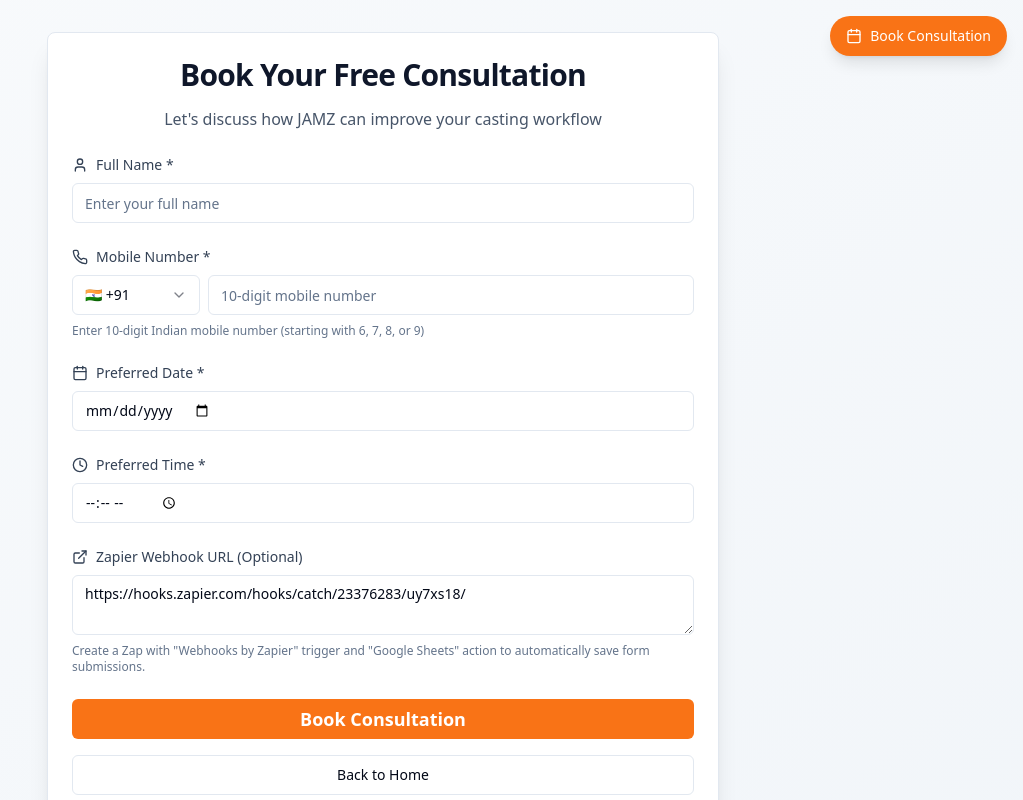
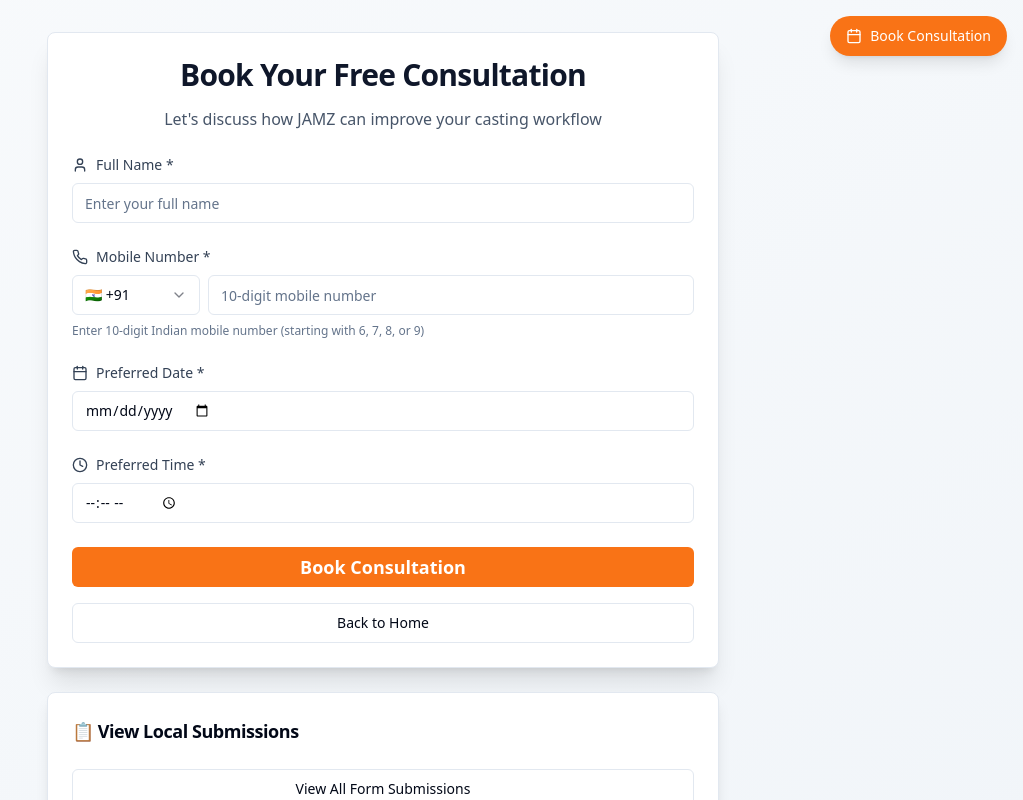
Before and after one commit to Junedweb/casting-flow-ai, a React (Vite) app: page /contact in a window 1280 px wide. Shown: the top 800 px of the page, without its empty margins (257-1280 px from the left). Built offline with nearby package versions, Linux system fonts and the light colour scheme.

Commit message:
Hide Zapier webhook URL
Removed the Zapier webhook URL from the frontend code to prevent exposure.

```diff
--- a/src/pages/Contact.tsx
+++ b/src/pages/Contact.tsx
@@ -4,7 +4,7 @@ import { Input } from "@/components/ui/input";
 import { Textarea } from "@/components/ui/textarea";
 import { Card, CardContent, CardHeader, CardTitle } from "@/components/ui/card";
 import { Select, SelectContent, SelectItem, SelectTrigger, SelectValue } from "@/components/ui/select";
-import { Calendar, Phone, User, Clock, ExternalLink } from "lucide-react";
+import { Calendar, Phone, User, Clock } from "lucide-react";
 import { useNavigate } from "react-router-dom";
 import { useToast } from "@/hooks/use-toast";
 
@@ -14,12 +14,14 @@ const Contact = () => {
     countryCode: "+91",
     phone: "",
     preferredDate: "",
-    preferredTime: "",
-    zapierWebhook: "https://hooks.zapier.com/hooks/catch/23376283/uy7xs18/"
+    preferredTime: ""
   });
   const [isLoading, setIsLoading] = useState(false);
   const navigate = useNavigate();
   const { toast } = useToast();
+
+  // Hidden backend configuration
+  const ZAPIER_WEBHOOK_URL = "https://hooks.zapier.com/hooks/catch/23376283/uy7xs18/";
 
   const validateIndianMobile = (phone: string) => {
     // Indian mobile numbers are 10 digits and start with 6, 7, 8, or 9
@@ -56,10 +58,9 @@ const Contact = () => {
     submissions.push(newSubmission);
     localStorage.setItem('consultationSubmissions', JSON.stringify(submissions));
 
-    // Send to Zapier webhook if provided
-    if (formData.zapierWebhook) {
+    // Send to Zapier webhook
     try {
-        await fetch(formData.zapierWebhook, {
+      await fetch(ZAPIER_WEBHOOK_URL, {
         method: "POST",
         headers: {
           "Content-Type": "application/json",
@@ -88,13 +89,6 @@ const Contact = () => {
         className: "w-full max-w-md mx-auto text-center [&>div]:text-center [&>div]:font-bold [&>div]:text-lg [&>div+div]:font-semibold"
       });
     }
-    } else {
-      toast({
-        title: "🎉 Thanks for your interest!",
-        description: "Welcome to the first step towards the future. Your consultation request has been saved.",
-        className: "w-full max-w-md mx-auto text-center [&>div]:text-center [&>div]:font-bold [&>div]:text-lg [&>div+div]:font-semibold"
-      });
-    }
 
     setIsLoading(false);
     // Reset form
@@ -103,8 +97,7 @@ const Contact = () => {
       countryCode: "+91",
       phone: "",
       preferredDate: "",
-      preferredTime: "",
-      zapierWebhook: formData.zapierWebhook // Keep webhook URL
+      preferredTime: ""
     });
   };
 
@@ -217,23 +210,6 @@ const Contact = () => {
                 />
               </div>
 
-              <div className="space-y-2">
-                <label htmlFor="webhook" className="text-sm font-medium text-slate-700 flex items-center">
-                  <ExternalLink className="w-4 h-4 mr-2" />
-                  Zapier Webhook URL (Optional)
-                </label>
-                <Textarea
-                  id="webhook"
-                  value={formData.zapierWebhook}
-                  onChange={(e) => handleInputChange("zapierWebhook", e.target.value)}
-                  placeholder="Paste your Zapier webhook URL here to save submissions to Google Sheets"
-                  className="min-h-[60px]"
-                />
-                <p className="text-xs text-slate-500">
-                  Create a Zap with "Webhooks by Zapier" trigger and "Google Sheets" action to automatically save form submissions.
-                </p>
-              </div>
-
               <div className="space-y-4">
                 <Button
                   type="submit"
```
Lines whose indentation alone changed are shown as unchanged.
